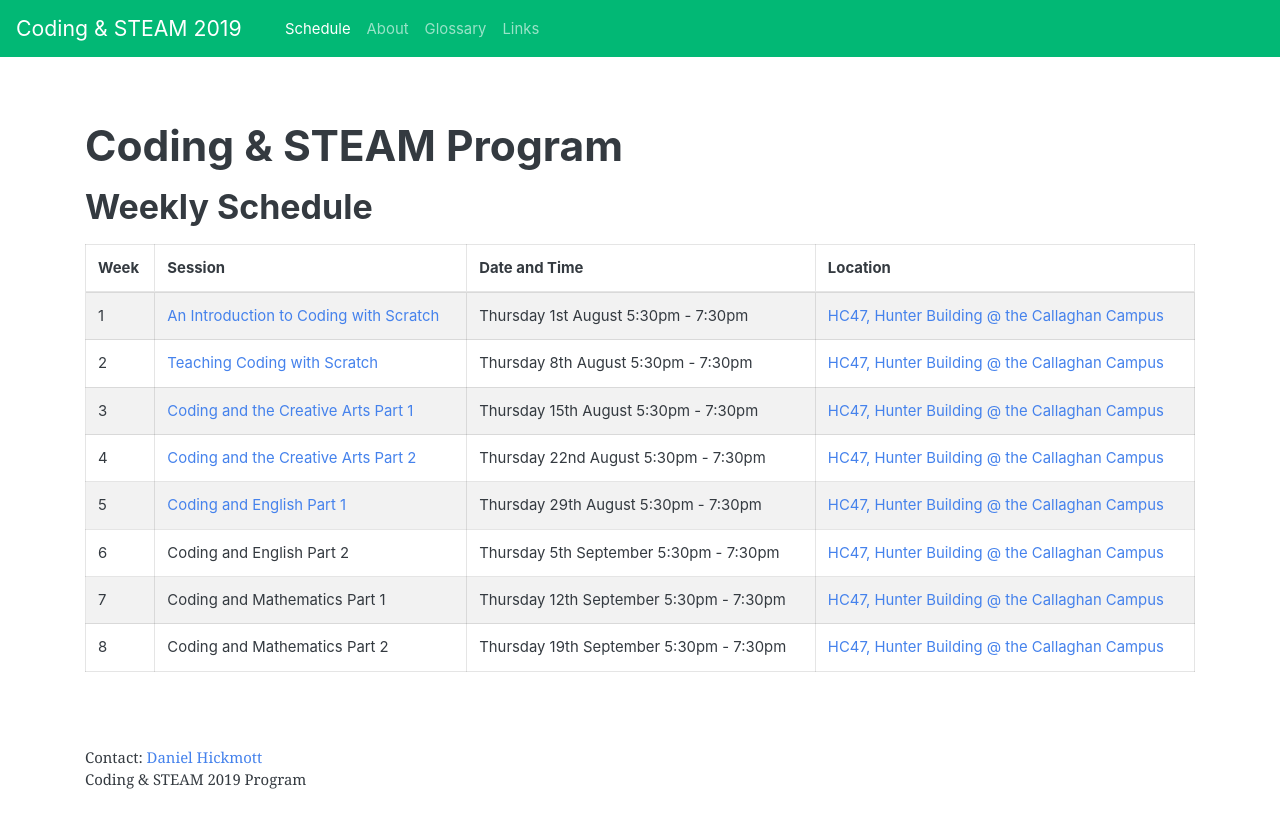
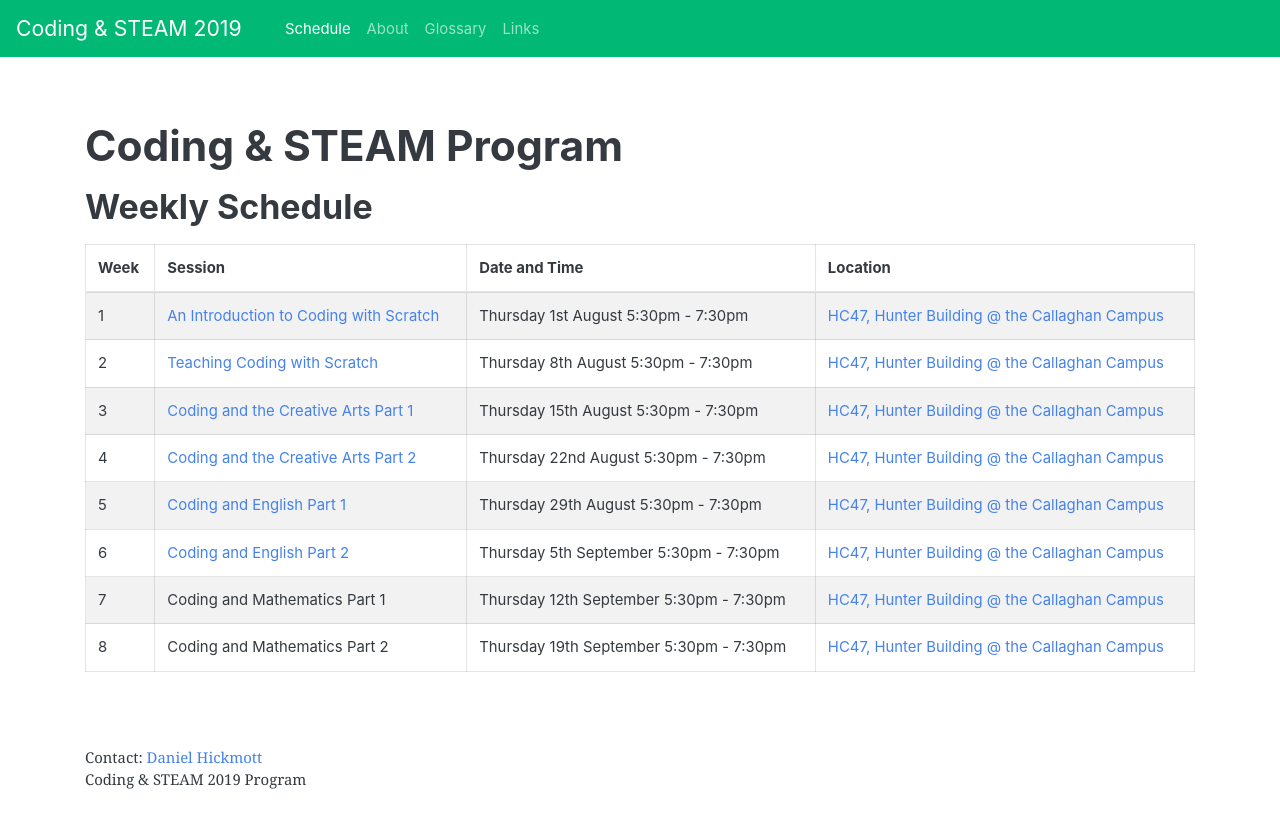
Before and after one commit to cs4s/steam-2019, a Jekyll site: the page built from index.md, in a window 1280 px wide. Shown: the top 828 px of the page. Built offline with Jekyll 4.4.1, drawn with Linux system fonts in a browser that asks for light colours.

Commit message:
Changees schedule to make week 6 link active

```diff
--- a/index.md
+++ b/index.md
@@ -7,5 +7,5 @@ title: Coding & STEAM 2019 - Schedule
 
 ## Weekly Schedule
 
-{% capture program_schedule %}{% include_relative schedules/week-5-schedule.md %}{% endcapture %}
+{% capture program_schedule %}{% include_relative schedules/week-6-schedule.md %}{% endcapture %}
 {{ program_schedule | markdownify }}
```
